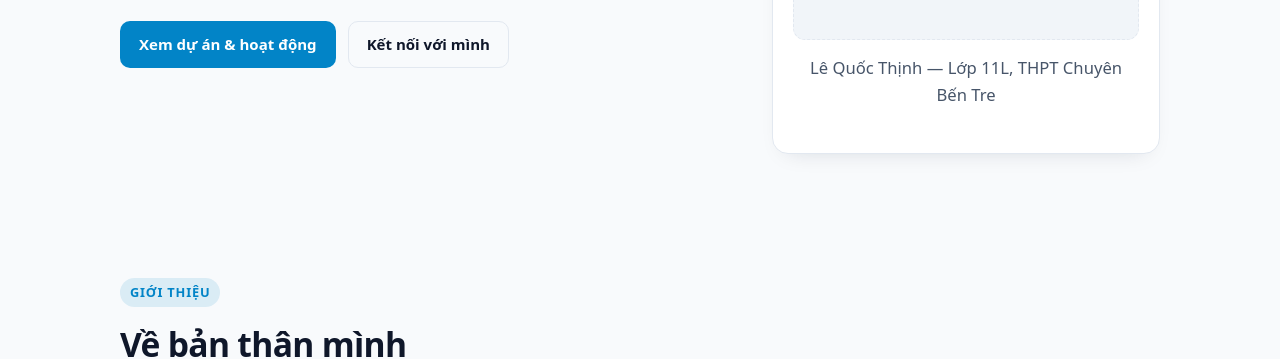
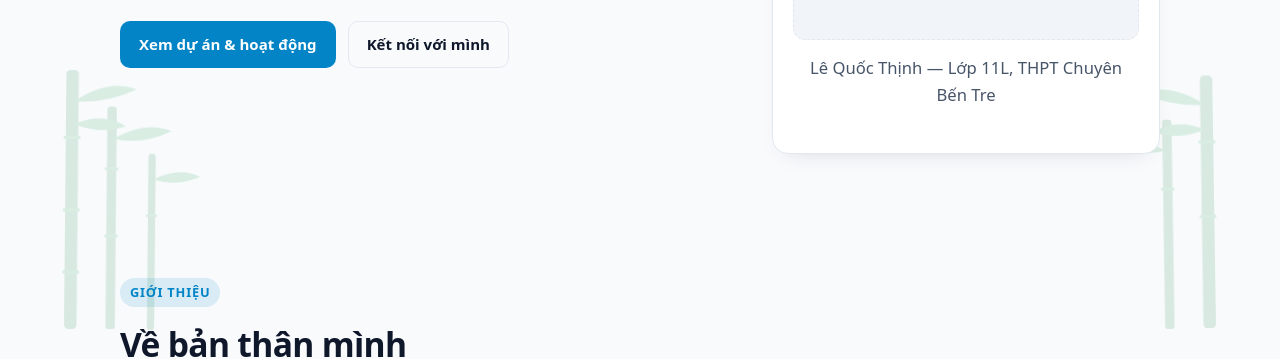
Before and after one commit to thamlam2222-hash/t-o-web-b-ng-A.I, a plain HTML site: page QThinh11L.index.html in a window 1280 px wide. Shown: the part 470-829 px from the top of the page. Drawn offline with Linux system fonts and the light colour scheme.

Commit message:
Update QThinh11L.index.html

```diff
--- a/QThinh11L.index.html
+++ b/QThinh11L.index.html
@@ -16,18 +16,26 @@
       --border: #e2e8f0;
       --shadow: 0 10px 25px -15px rgba(15, 23, 42, 0.18);
       --radius: 16px;
+      --star-opacity: 0.14;
+      --bamboo-opacity: 0.14;
+      --bamboo-color: #15803d;
+      --bamboo-leaf: #16a34a;
     }
 
     [data-theme="dark"] {
-      --bg: #0b1120;
-      --surface: #111827;
+      --bg: #070d19;
+      --surface: rgba(17, 24, 39, 0.88);
       --surface-alt: #1e293b;
       --text: #f8fafc;
       --muted: #94a3b8;
       --accent: #38bdf8;
-      --accent-soft: rgba(56, 189, 248, 0.15);
+      --accent-soft: rgba(56, 189, 248, 0.16);
       --border: #1f2937;
-      --shadow: 0 14px 30px -15px rgba(0, 0, 0, 0.55);
+      --shadow: 0 14px 30px -15px rgba(0, 0, 0, 0.65);
+      --star-opacity: 0.9;
+      --bamboo-opacity: 0.42;
+      --bamboo-color: #0f291e;
+      --bamboo-leaf: #14532d;
     }
 
     * {
@@ -45,7 +53,96 @@
       background-color: var(--bg);
       color: var(--text);
       line-height: 1.65;
-      transition: background-color 0.25s ease, color 0.25s ease;
+      transition: background-color 0.35s ease, color 0.25s ease;
+      position: relative;
+      overflow-x: hidden;
+    }
+
+    /* Lớp trang trí rừng tre & bầu trời đêm đầy sao */
+    .scenery-layer {
+      position: fixed;
+      inset: 0;
+      z-index: 0;
+      pointer-events: none;
+      overflow: hidden;
+    }
+
+    .starry-sky {
+      position: absolute;
+      inset: 0;
+      opacity: var(--star-opacity);
+      transition: opacity 0.4s ease;
+      background-image:
+        radial-gradient(1.5px 1.5px at 12% 14%, #e2e8f0 99%, transparent),
+        radial-gradient(2px 2px at 26% 24%, #bae6fd 99%, transparent),
+        radial-gradient(1.2px 1.2px at 41% 10%, #ffffff 99%, transparent),
+        radial-gradient(2.2px 2.2px at 58% 19%, #fef08a 99%, transparent),
+        radial-gradient(1.4px 1.4px at 74% 12%, #ffffff 99%, transparent),
+        radial-gradient(2px 2px at 88% 26%, #bae6fd 99%, transparent),
+        radial-gradient(1.5px 1.5px at 66% 34%, #e2e8f0 99%, transparent),
+        radial-gradient(1.3px 1.3px at 19% 38%, #fef08a 99%, transparent);
+      animation: skyDrift 24s ease-in-out infinite alternate;
+    }
+
+    .star-dot {
+      position: absolute;
+      border-radius: 50%;
+      background: #f8fafc;
+      animation: twinkle 3.6s ease-in-out infinite;
+    }
+
+    @keyframes twinkle {
+      0%, 100% { opacity: 0.25; transform: scale(0.9); }
+      50% { opacity: 1; transform: scale(1.25); }
+    }
+
+    @keyframes skyDrift {
+      0% { transform: translateY(0px); }
+      100% { transform: translateY(-8px); }
+    }
+
+    .bamboo-forest {
+      position: absolute;
+      left: 0;
+      right: 0;
+      bottom: 0;
+      height: 290px;
+      display: flex;
+      justify-content: space-between;
+      align-items: flex-end;
+      opacity: var(--bamboo-opacity);
+      transition: opacity 0.4s ease;
+    }
+
+    .bamboo-svg {
+      width: min(360px, 46vw);
+      height: 100%;
+      transform-origin: bottom center;
+      animation: bambooSway 7s ease-in-out infinite;
+    }
+
+    .bamboo-svg.right {
+      transform: scaleX(-1);
+      transform-origin: bottom center;
+      animation: bambooSwayRight 8s ease-in-out infinite;
+    }
+
+    @keyframes bambooSway {
+      0%, 100% { transform: rotate(-1.2deg); }
+      50% { transform: rotate(1.6deg); }
+    }
+
+    @keyframes bambooSwayRight {
+      0%, 100% { transform: scaleX(-1) rotate(-1.4deg); }
+      50% { transform: scaleX(-1) rotate(1.2deg); }
+    }
+
+    /* Đảm bảo nội dung nằm trên lớp nền trang trí */
+    header,
+    main,
+    footer {
+      position: relative;
+      z-index: 1;
     }
 
     a {
@@ -440,6 +537,10 @@
         grid-template-columns: 1fr;
       }
 
+      .bamboo-forest {
+        height: 190px;
+      }
+
       nav {
         display: none;
         position: absolute;
@@ -464,6 +565,49 @@
   </style>
 </head>
 <body>
+  <!-- Họa tiết bầu trời đêm đầy sao & rừng tre -->
+  <div class="scenery-layer" aria-hidden="true">
+    <div class="starry-sky" id="starrySky"></div>
+
+    <div class="bamboo-forest">
+      <svg class="bamboo-svg" viewBox="0 0 280 280" fill="none" xmlns="http://www.w3.org/2000/svg">
+        <!-- Thân tre 1 -->
+        <rect x="28" y="30" width="12" height="250" rx="4" fill="var(--bamboo-color)" />
+        <line x1="26" y1="95" x2="42" y2="95" stroke="var(--bamboo-leaf)" stroke-width="3" />
+        <line x1="26" y1="165" x2="42" y2="165" stroke="var(--bamboo-leaf)" stroke-width="3" />
+        <line x1="26" y1="225" x2="42" y2="225" stroke="var(--bamboo-leaf)" stroke-width="3" />
+
+        <!-- Thân tre 2 -->
+        <rect x="68" y="65" width="9" height="215" rx="3" fill="var(--bamboo-color)" />
+        <line x1="66" y1="125" x2="79" y2="125" stroke="var(--bamboo-leaf)" stroke-width="2.5" />
+        <line x1="66" y1="190" x2="79" y2="190" stroke="var(--bamboo-leaf)" stroke-width="2.5" />
+
+        <!-- Thân tre 3 -->
+        <rect x="108" y="110" width="7" height="170" rx="3" fill="var(--bamboo-color)" />
+        <line x1="106" y1="170" x2="117" y2="170" stroke="var(--bamboo-leaf)" stroke-width="2" />
+
+        <!-- Tán lá tre -->
+        <path d="M36 60 Q68 38 96 48 Q68 62 36 60 Z" fill="var(--bamboo-leaf)" />
+        <path d="M36 82 Q64 70 86 84 Q60 92 36 82 Z" fill="var(--bamboo-leaf)" />
+        <path d="M74 96 Q104 78 130 88 Q102 102 74 96 Z" fill="var(--bamboo-leaf)" />
+        <path d="M113 135 Q138 122 158 132 Q135 142 113 135 Z" fill="var(--bamboo-leaf)" />
+      </svg>
+
+      <svg class="bamboo-svg right" viewBox="0 0 280 280" fill="none" xmlns="http://www.w3.org/2000/svg">
+        <rect x="28" y="36" width="12" height="244" rx="4" fill="var(--bamboo-color)" />
+        <line x1="26" y1="100" x2="42" y2="100" stroke="var(--bamboo-leaf)" stroke-width="3" />
+        <line x1="26" y1="172" x2="42" y2="172" stroke="var(--bamboo-leaf)" stroke-width="3" />
+
+        <rect x="68" y="78" width="9" height="202" rx="3" fill="var(--bamboo-color)" />
+        <line x1="66" y1="145" x2="79" y2="145" stroke="var(--bamboo-leaf)" stroke-width="2.5" />
+
+        <path d="M36 64 Q68 42 96 52 Q68 66 36 64 Z" fill="var(--bamboo-leaf)" />
+        <path d="M36 88 Q64 76 86 90 Q60 98 36 88 Z" fill="var(--bamboo-leaf)" />
+        <path d="M74 108 Q104 90 130 100 Q102 114 74 108 Z" fill="var(--bamboo-leaf)" />
+      </svg>
+    </div>
+  </div>
+
   <header>
     <div class="container nav-wrap">
       <a href="#" class="logo">
@@ -705,6 +849,14 @@
       formNote.textContent = `Cảm ơn ${name}! Lời nhắn đã được ghi nhận trên bản xem trước (hãy nối form với dịch vụ nhận email như Formspree nếu muốn nhận thư thật).`;
       contactForm.reset();
     });
-  </script>
-</body>
-</html>
+
+    // Tạo thêm các ngôi sao li ti cho bầu trời đêm
+    const starrySky = document.getElementById("starrySky");
+    if (starrySky) {
+      const starCount = 28;
+      for (let i = 0; i < starCount; i++) {
+        const dot = document.createElement("span");
+        dot.className = "star-dot";
+        const size = (i % 3) + 1.5;
+        dot.style.width = `${size}px`;
+        dot.style.height = `${size}px`; dot.style.top = `${(i * 17
```
